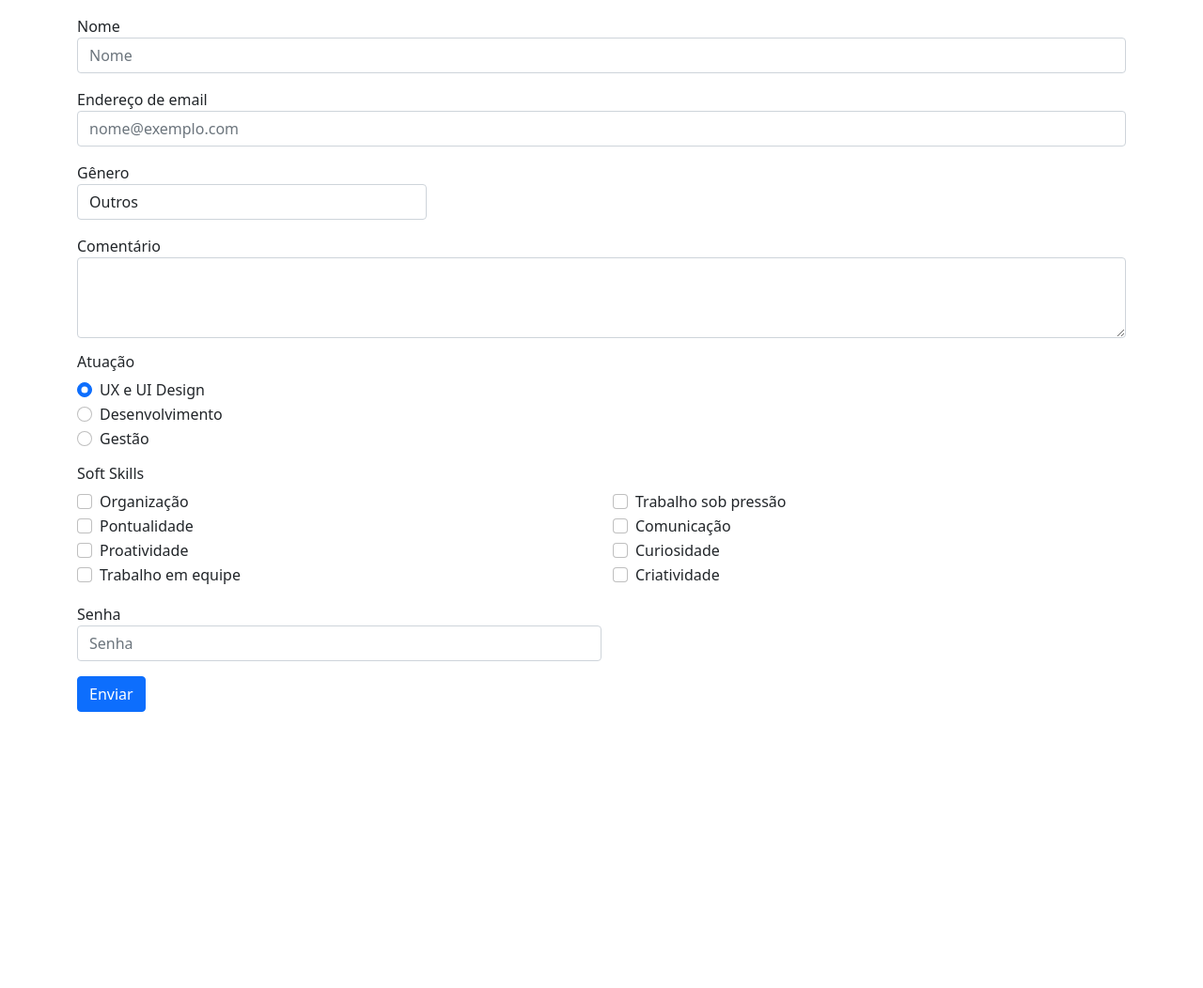
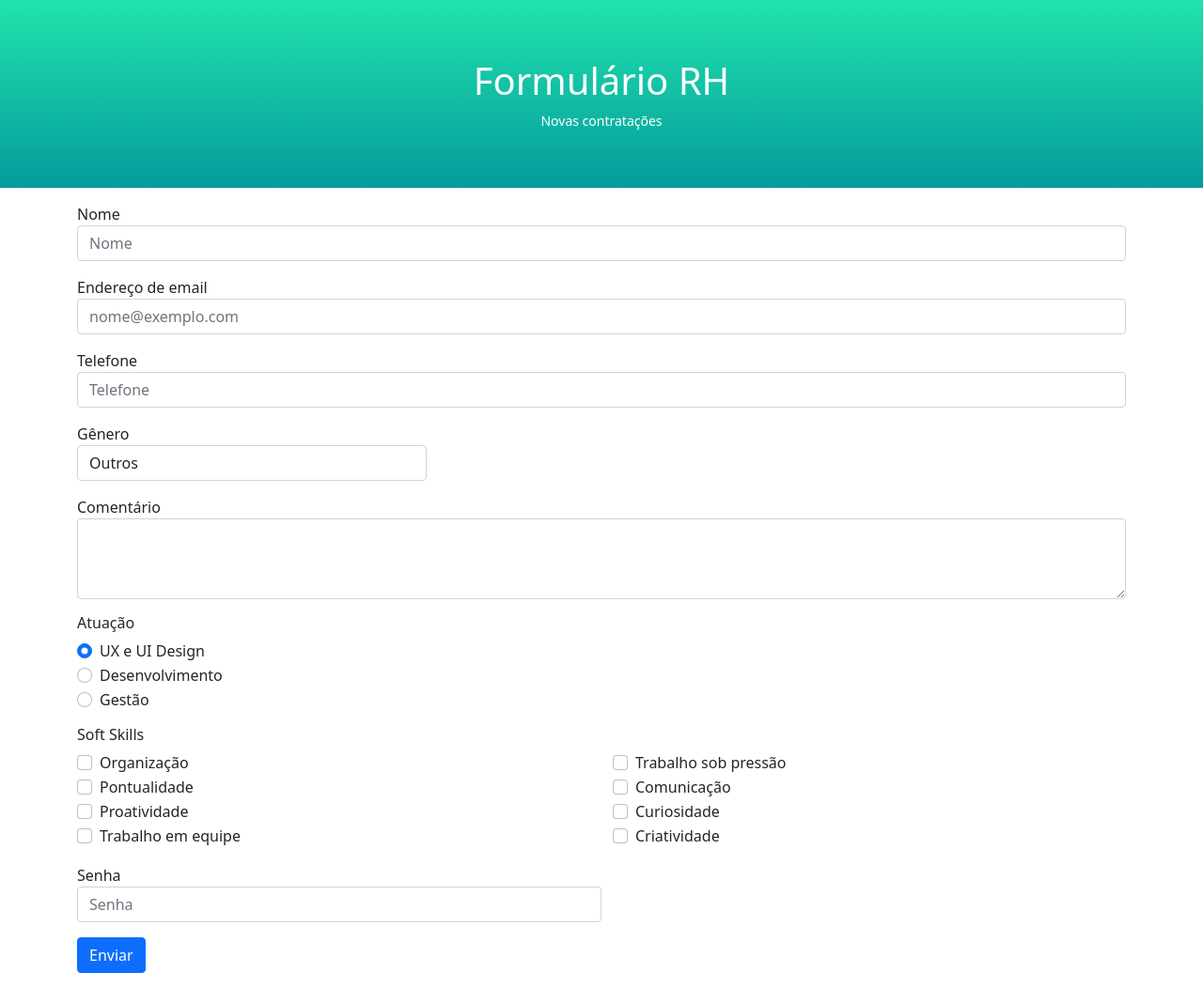
Before and after one commit to HugoVersiani/formulario_php_mysql, a PHP site: page / in a window 1280 px wide. Shown: the whole page at 94% size. Before the commit the page ends 758 px from the top, so only its background shows below. Run offline with PHP 8.4, Linux system fonts and the light colour scheme; some libraries are stand-ins or nearby versions.

Commit message:
Finalizando

```diff
--- /dev/null
+++ b/css/style.css
@@ -0,0 +1,10 @@
+.header {
+    background: linear-gradient(0deg, rgb(5, 156, 158) 0%, rgb(32, 226, 171));
+    width: 100%;
+    height: 200px;
+    display: flex;
+    flex-direction:column;
+    justify-content:center;
+    align-items:center;
+    color: #fff;
+}
--- a/index.php
+++ b/index.php
@@ -1,3 +1,7 @@
+<?php
+session_start()
+?>
+
 <!DOCTYPE html>
 <html lang="en">
 
@@ -5,25 +9,41 @@
     <meta charset="UTF-8">
     <meta http-equiv="X-UA-Compatible" content="IE=edge">
     <meta name="viewport" content="width=device-width, initial-scale=1.0">
+    <link rel="stylesheet" type="text/css" href="css/style.css">
     <link href="https://cdn.jsdelivr.net/npm/bootstrap@5.1.3/dist/css/bootstrap.min.css" rel="stylesheet" integrity="sha384-1BmE4kWBq78iYhFldvKuhfTAU6auU8tT94WrHftjDbrCEXSU1oBoqyl2QvZ6jIW3" crossorigin="anonymous">
     <script src="https://cdn.jsdelivr.net/npm/bootstrap@5.1.3/dist/js/bootstrap.bundle.min.js" integrity="sha384-ka7Sk0Gln4gmtz2MlQnikT1wXgYsOg+OMhuP+IlRH9sENBO0LRn5q+8nbTov4+1p" crossorigin="anonymous"></script>
     <title>Formulário RH</title>
 </head>
 
 <body>
+    <section class="header">
+        <h1>Formulário RH</h1>
+        <small>Novas contratações</small>
+    </section>
     <section class="container">
+        <?php
+        if(isset($_SESSION['msg']))
+        echo $_SESSION['msg'];
+        unset ($_SESSION['msg']);
+        ?>
+
         <form method="post" action="processa.php">
             <div class="my-3 form-group">
                 <label for="formGroupExampleInput">Nome</label>
-                <input name="nome" type="text" class="form-control" id="formGroupExampleInput" placeholder="Nome">
+                <input required name="nome" type="text" class="form-control" id="formGroupExampleInput" placeholder="Nome">
             </div>
             <div class="my-3 form-group">
                 <label for="exampleFormControlInput1">Endereço de email</label>
-                <input name="email" type="email" class="form-control" id="exampleFormControlInput1" placeholder="nome@exemplo.com">
+                <input required name="email" type="email" class="form-control" id="exampleFormControlInput1" placeholder="nome@exemplo.com">
+            </div>
+            <div class="form-group">
+                <label for="inputFone" class="control-label">Telefone</label>
+                <input type="text" class="form-control" id="inputFone" placeholder="Telefone" name="telefone"  size=10 maxlength=11 minlength=10 required>
+                <div class="help-block with-errors"></div>
             </div>
             <div class="my-3 form-group col-md-4">
                 <label for="inputGenero">Gênero</label>
-                <select name="genero" id="inputGenero" class="form-control">
+                <select required name="genero" id="inputGenero" class="form-control">
                     <option selected>Outros</option>
                     <option>Masculino</option>
                     <option>Feminino</option>
@@ -31,7 +51,7 @@
             </div>
             <div class="my-3  form-group">
                 <label for="exampleFormControlTextarea1">Comentário</label>
-                <textarea name="comentario" class="form-control" id="exampleFormControlTextarea1" rows="3"></textarea>
+                <textarea required name="comentario" class="form-control" id="exampleFormControlTextarea1" rows="3"></textarea>
             </div>
             <div class="my-3 ">
                 <h6>Atuação</h6>
@@ -42,13 +62,13 @@
                     </label>
                 </div>
                 <div class="form-check">
-                    <input value="1" class="form-check-input" type="radio" name="atuacao" id="exampleRadios2" >
+                    <input value="1" class="form-check-input" type="radio" name="atuacao" id="exampleRadios2">
                     <label class="form-check-label" for="exampleRadios2">
                         Desenvolvimento
                     </label>
                 </div>
                 <div class="form-check">
-                    <input value="2" class="form-check-input" type="radio" name="atuacao" id="exampleRadios2" >
+                    <input value="2" class="form-check-input" type="radio" name="atuacao" id="exampleRadios2">
                     <label class="form-check-label" for="exampleRadios2">
                         Gestão
                     </label>
@@ -95,7 +115,7 @@
             </div>
             <div class="my-3  form-group col-md-6">
                 <label for="inputPassword4">Senha</label>
-                <input name="senha" type="password" class="form-control" id="inputPassword4" placeholder="Senha">
+                <input required name="senha" type="password" class="form-control" id="inputPassword4" placeholder="Senha">
             </div>
             <button type="submit" class="my-3 d-flex justify-content-between btn btn-primary">Enviar</button>
         </form>
```
Also changed, not shown: processa.php (+24 -9 lines).
